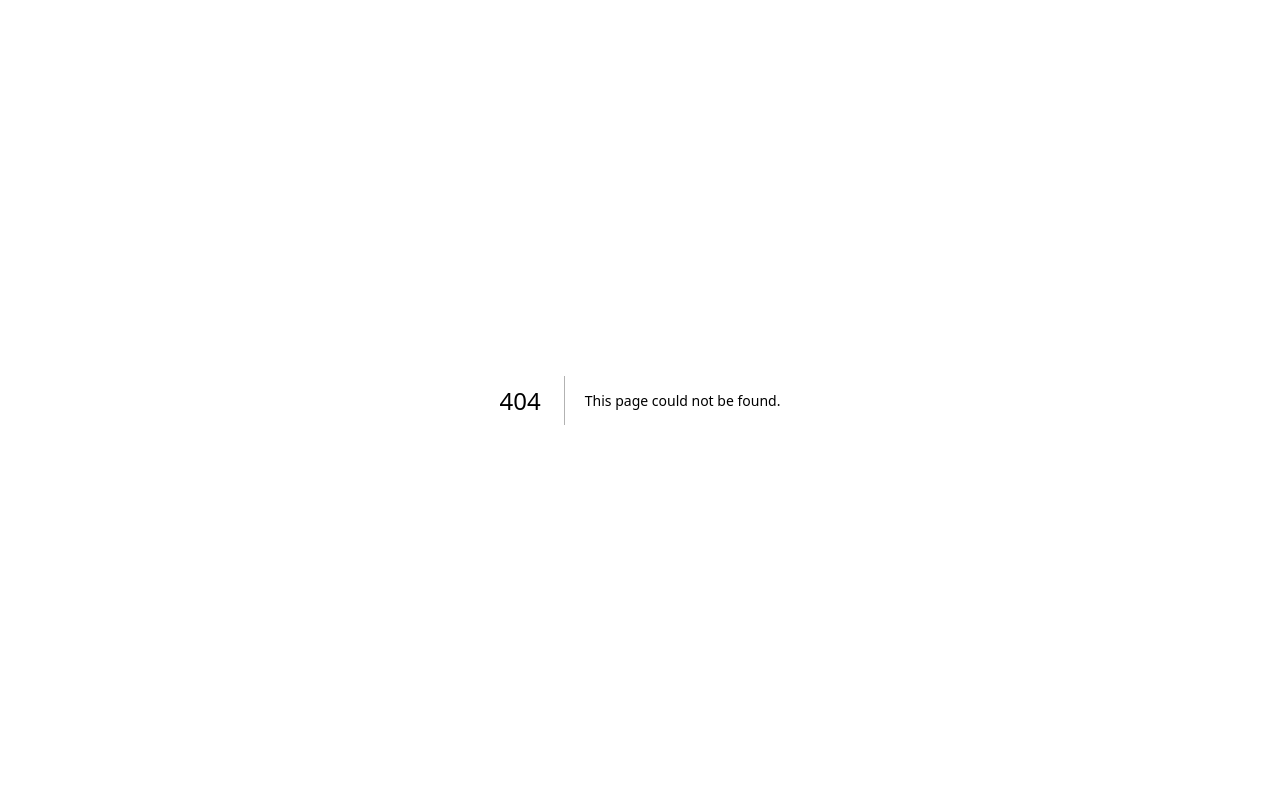
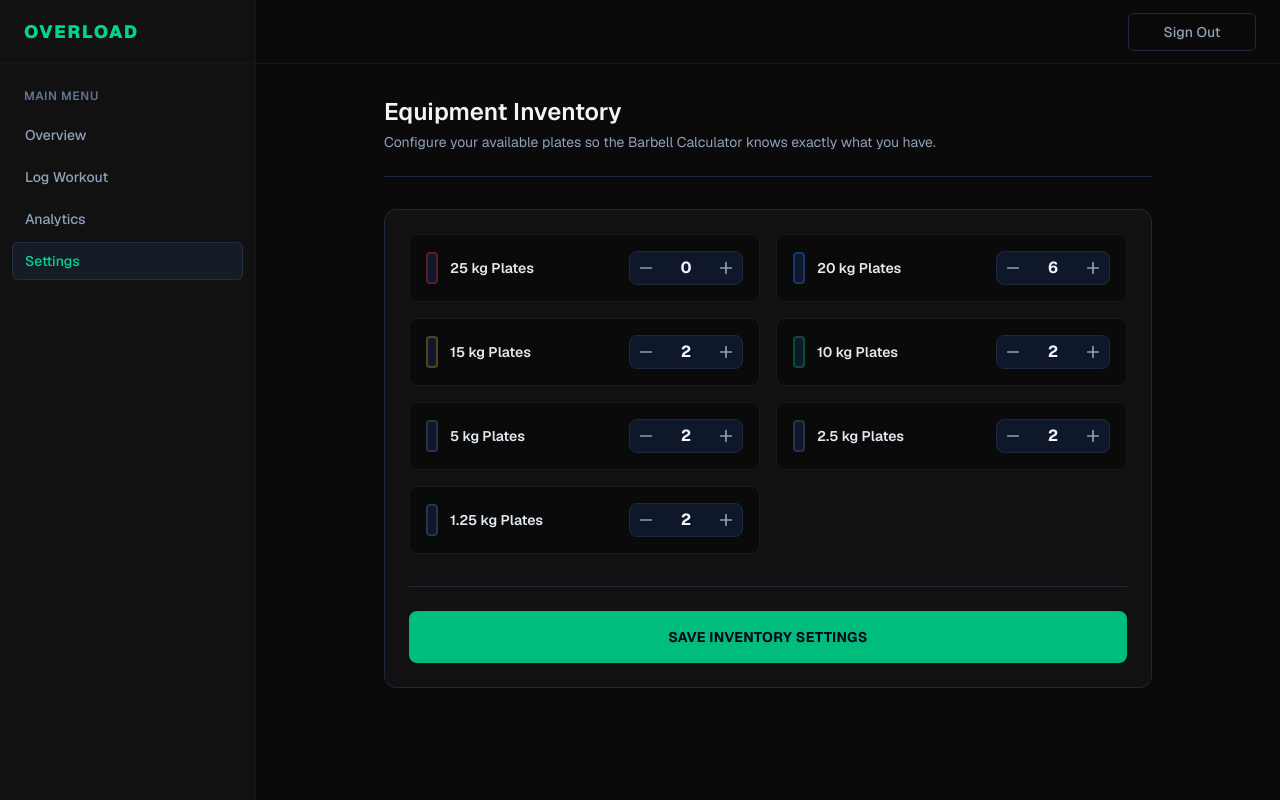
Before and after one commit to Maaz-Sajid-SE/overload-tracker, a Next.js app: page /dashboard/settings in a window 1280 px wide. Before the commit this address had no page. Built offline with nearby package versions, Linux system fonts and the light colour scheme; no server answers; sample sign-in values are in the browser's storage.

Commit message:
Module 3, Day 3: Engineered dynamic Next.js sidebar navigation using usePathname hook and integrated Settings route

```diff
--- a/app/components/Sidebar.tsx
+++ b/app/components/Sidebar.tsx
@@ -1,6 +1,22 @@
+"use client";
+
 import Link from 'next/link';
+import { usePathname } from 'next/navigation';
 
 export default function Sidebar() {
+  const pathname = usePathname();
+
+  // Helper function to dynamically apply active/inactive styles
+  const getLinkStyles = (path: string) => {
+    const isActive = pathname === path;
+
+    return `px-3 py-2 rounded-md font-medium text-sm transition-colors border ${
+      isActive
+        ? "bg-slate-800/50 text-emerald-400 border-slate-700/50" // Active state
+        : "border-transparent text-slate-400 hover:bg-slate-800/50 hover:text-slate-200" // Inactive state
+    }`;
+  };
+
   return (
     <aside className="w-64 bg-[#111111] border-r border-slate-900 h-full hidden md:flex flex-col shrink-0">
       <div className="h-16 flex items-center px-6 border-b border-slate-900">
@@ -8,14 +24,21 @@ export default function Sidebar() {
       </div>
       <nav className="flex flex-col gap-1 px-3 mt-6 flex-1">
         <p className="px-3 text-xs font-semibold text-slate-500 uppercase tracking-wider mb-2">Main Menu</p>
-        <Link href="/dashboard" className="px-3 py-2 rounded-md bg-slate-800/50 text-emerald-400 border border-slate-700/50 font-medium text-sm">
+
+        <Link href="/dashboard" className={getLinkStyles("/dashboard")}>
           Overview
         </Link>
-        <Link href="/dashboard/workouts" className="px-3 py-2 rounded-md hover:bg-slate-800/50 hover:text-slate-200 text-slate-400 transition-colors font-medium text-sm">
+
+        <Link href="/dashboard/workouts" className={getLinkStyles("/dashboard/workouts")}>
           Log Workout
         </Link>
-        <Link href="/dashboard/analytics" className="px-3 py-2 rounded-md hover:bg-slate-800/50 hover:text-slate-200 text-slate-400 transition-colors font-medium text-sm">
+
+        <Link href="/dashboard/analytics" className={getLinkStyles("/dashboard/analytics")}>
           Analytics
+        </Link>
+
+        <Link href="/dashboard/settings" className={getLinkStyles("/dashboard/settings")}>
+          Settings
         </Link>
       </nav>
     </aside>
--- /dev/null
+++ b/app/dashboard/settings/page.tsx
@@ -0,0 +1,114 @@
+"use client";
+
+import { useState } from "react";
+
+// The shape of our plate inventory
+type PlateInventory = {
+  twentyFives: number;
+  twenties: number;
+  fifteens: number;
+  tens: number;
+  fives: number;
+  twoPointFives: number;
+  onePointTwoFives: number;
+};
+
+export default function SettingsPage() {
+  const [isSaving, setIsSaving] = useState(false);
+
+  // Day 3 Placeholder State (We will wire this to PostgreSQL on Day 4)
+  const [inventory, setInventory] = useState<PlateInventory>({
+    twentyFives: 0,
+    twenties: 6,
+    fifteens: 2,
+    tens: 2,
+    fives: 2,
+    twoPointFives: 2,
+    onePointTwoFives: 2,
+  });
+
+  // Reusable configuration to map out our UI dynamically
+  const plateConfig = [
+    { key: "twentyFives", label: "25 kg Plates", accent: "border-red-500/30 text-red-400" },
+    { key: "twenties", label: "20 kg Plates", accent: "border-blue-500/30 text-blue-400" },
+    { key: "fifteens", label: "15 kg Plates", accent: "border-yellow-500/30 text-yellow-400" },
+    { key: "tens", label: "10 kg Plates", accent: "border-green-500/30 text-green-400" },
+    { key: "fives", label: "5 kg Plates", accent: "border-slate-500/30 text-slate-100" },
+    { key: "twoPointFives", label: "2.5 kg Plates", accent: "border-slate-500/30 text-slate-300" },
+    { key: "onePointTwoFives", label: "1.25 kg Plates", accent: "border-slate-500/30 text-slate-400" },
+  ] as const;
+
+  const updatePlateCount = (plateKey: keyof PlateInventory, increment: number) => {
+    setInventory((prev) => ({
+      ...prev,
+      [plateKey]: Math.max(0, prev[plateKey] + increment), // Prevents negative plate counts
+    }));
+  };
+
+  const handleSave = async () => {
+    setIsSaving(true);
+    // Simulation for Day 3. True DB connection coming in Day 4.
+    setTimeout(() => setIsSaving(false), 1000);
+  };
+
+  return (
+    <div className="max-w-3xl mx-auto space-y-8">
+      <header className="border-b border-slate-800 pb-6">
+        <h1 className="text-2xl font-semibold text-slate-100">Equipment Inventory</h1>
+        <p className="text-slate-400 mt-1 text-sm">
+          Configure your available plates so the Barbell Calculator knows exactly what you have.
+        </p>
+      </header>
+
+      <div className="bg-[#111111] p-6 rounded-xl border border-slate-800">
+        <div className="grid grid-cols-1 md:grid-cols-2 gap-4">
+
+          {plateConfig.map((plate) => (
+            <div
+              key={plate.key}
+              className="flex items-center justify-between p-4 bg-[#0A0A0A] border border-slate-800/50 rounded-lg"
+            >
+              <div className="flex items-center gap-3">
+                <div className={`w-3 h-8 rounded-sm border-2 bg-slate-900 ${plate.accent}`} />
+                <span className="text-sm font-semibold text-slate-200">{plate.label}</span>
+              </div>
+
+              <div className="flex items-center gap-4 bg-slate-900 rounded-lg border border-slate-800">
+                <button
+                  onClick={() => updatePlateCount(plate.key, -2)}
+                  className="p-2 text-slate-400 hover:text-red-400 transition-colors"
+                  aria-label="Decrease"
+                >
+                  <svg className="w-4 h-4" fill="none" stroke="currentColor" viewBox="0 0 24 24"><path strokeLinecap="round" strokeLinejoin="round" strokeWidth={2.5} d="M20 12H4" /></svg>
+                </button>
+
+                <span className="text-base font-bold text-slate-100 w-4 text-center">
+                  {inventory[plate.key]}
+                </span>
+
+                <button
+                  onClick={() => updatePlateCount(plate.key, 2)}
+                  className="p-2 text-slate-400 hover:text-emerald-400 transition-colors"
+                  aria-label="Increase"
+                >
+                  <svg className="w-4 h-4" fill="none" stroke="currentColor" viewBox="0 0 24 24"><path strokeLinecap="round" strokeLinejoin="round" strokeWidth={2.5} d="M12 4v16m8-8H4" /></svg>
+                </button>
+              </div>
+            </div>
+          ))}
+
+        </div>
+
+        <div className="mt-8 pt-6 border-t border-slate-800">
+          <button
+            onClick={handleSave}
+            disabled={isSaving}
+            className="w-full bg-emerald-500 text-slate-950 font-bold text-sm tracking-wide py-4 rounded-lg hover:bg-emerald-400 transition-colors disabled:opacity-50 flex justify-center items-center gap-2"
+          >
+            {isSaving ? "SAVING INVENTORY..." : "SAVE INVENTORY SETTINGS"}
+          </button>
+        </div>
+      </div>
+    </div>
+  );
+}
```
